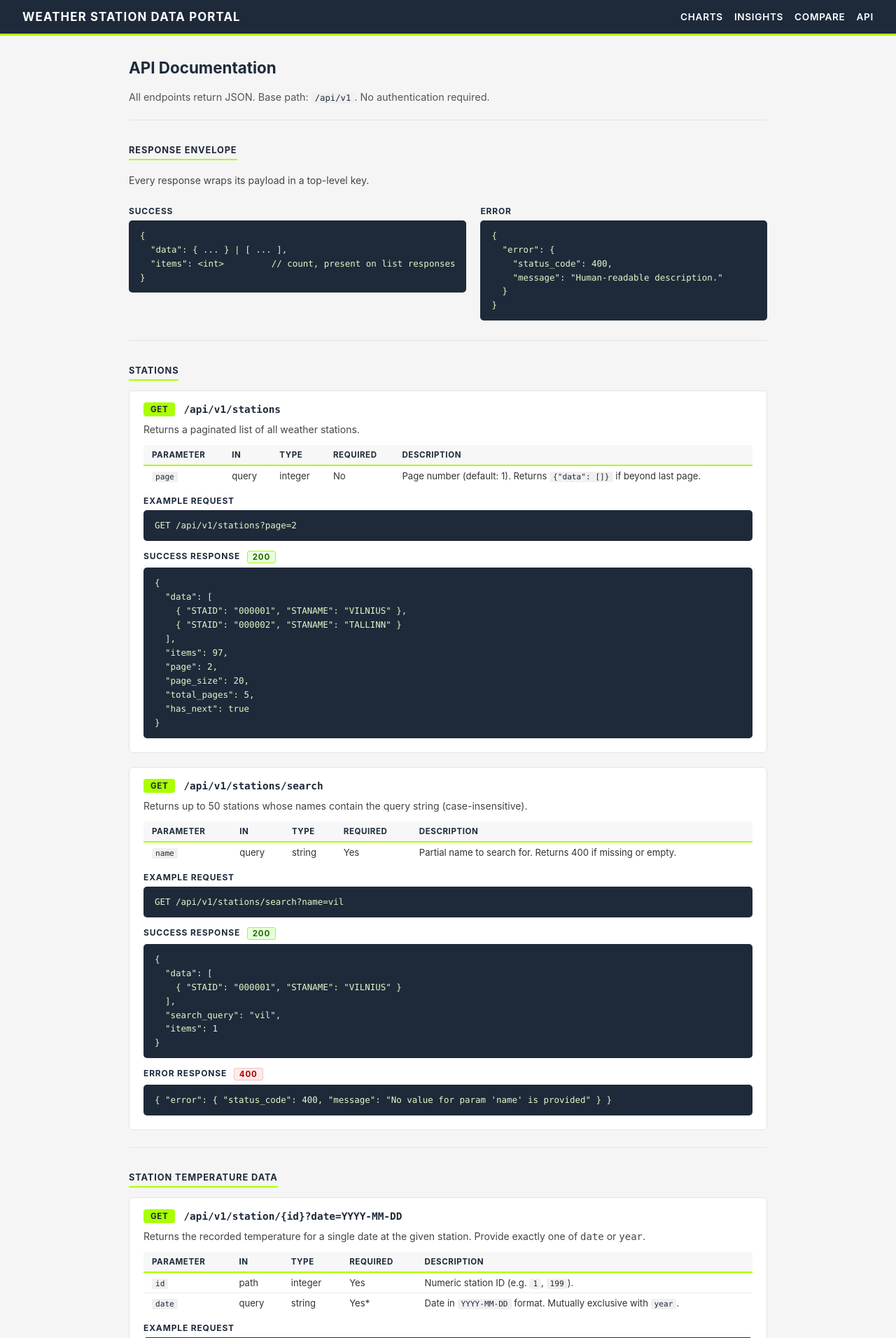
After one commit to jexser/Weather_Station_Data_Portal, a Flask app: page /api in a window 1280 px wide. The commit adds this page. Shown: the top 1912 px of the page at 70% size. Run offline with Flask 3, Linux system fonts and the light colour scheme; parts of the project's set-up code (start-up, migrations or seed data) failed here and were passed over.

Commit message:
API documentation on '/api/'

```diff
--- a/routes/ui.py
+++ b/routes/ui.py
@@ -126,6 +126,11 @@ def charts_ui():
     )
 
 
+@ui_bp.route("/api")
+def api_docs_ui():
+    return render_template("api.html")
+
+
 @ui_bp.route("/error")
 def internal_error_ui():
     return render_template("error.html")
--- a/static/css/components.css
+++ b/static/css/components.css
@@ -488,6 +488,163 @@ tr.muted td {
     font-weight: 600;
 }
 
+/* === API Documentation page === */
+.api-intro {
+    font-size: 0.9rem;
+    color: #555;
+    margin-bottom: 0;
+}
+
+.api-section {
+    margin-bottom: 8px;
+}
+
+.api-endpoint {
+    border: 1px solid #e4e4e4;
+    border-radius: 6px;
+    padding: 16px 20px;
+    margin-bottom: 20px;
+    background-color: #fff;
+}
+
+.api-endpoint-header {
+    display: flex;
+    align-items: center;
+    gap: 12px;
+    margin-bottom: 10px;
+}
+
+.method-badge {
+    display: inline-block;
+    padding: 3px 10px;
+    border-radius: 4px;
+    font-size: 0.72rem;
+    font-weight: 700;
+    letter-spacing: 0.06em;
+    text-transform: uppercase;
+    flex-shrink: 0;
+}
+
+.method-get {
+    background-color: #aaff00;
+    color: #1e2a3a;
+}
+
+.endpoint-path {
+    font-family: "SFMono-Regular", Consolas, "Liberation Mono", Menlo, monospace;
+    font-size: 0.9rem;
+    font-weight: 600;
+    color: #1e2a3a;
+    word-break: break-all;
+}
+
+.api-desc {
+    font-size: 0.875rem;
+    color: #444;
+    margin: 6px 0 14px;
+}
+
+.api-label {
+    font-size: 0.75rem;
+    font-weight: 700;
+    text-transform: uppercase;
+    letter-spacing: 0.07em;
+    color: #1e2a3a;
+    margin: 14px 0 6px;
+}
+
+.status-code {
+    display: inline-block;
+    padding: 1px 7px;
+    border-radius: 3px;
+    font-size: 0.72rem;
+    font-weight: 700;
+    background-color: #e6ffe0;
+    color: #2a6a00;
+    border: 1px solid #aaff00;
+    vertical-align: middle;
+    margin-left: 6px;
+}
+
+.status-error {
+    background-color: #ffeaea;
+    color: #a00;
+    border-color: #f5c0c0;
+}
+
+.code-block {
+    background-color: #1e2a3a;
+    color: #e8f5c8;
+    padding: 12px 16px;
+    border-radius: 5px;
+    font-family: "SFMono-Regular", Consolas, "Liberation Mono", Menlo, monospace;
+    font-size: 0.78rem;
+    line-height: 1.6;
+    overflow-x: auto;
+    margin: 0 0 4px;
+    white-space: pre;
+}
+
+.inline-code {
+    font-family: "SFMono-Regular", Consolas, "Liberation Mono", Menlo, monospace;
+    font-size: 0.85em;
+    background-color: #f0f0f0;
+    padding: 1px 5px;
+    border-radius: 3px;
+    color: #1e2a3a;
+}
+
+.api-doc-table {
+    border-collapse: collapse;
+    width: 100%;
+    font-size: 0.82rem;
+    margin-bottom: 4px;
+}
+
+.api-doc-table thead th {
+    background-color: #f7f7f7;
+    color: #1e2a3a;
+    padding: 7px 12px;
+    text-align: left;
+    border-bottom: 2px solid #aaff00;
+    font-weight: 700;
+    font-size: 0.72rem;
+    text-transform: uppercase;
+    letter-spacing: 0.05em;
+}
+
+.api-doc-table tbody td {
+    padding: 6px 12px;
+    border-bottom: 1px solid #ececec;
+    color: #333;
+    vertical-align: top;
+}
+
+.api-doc-table tbody tr:last-child td {
+    border-bottom: none;
+}
+
+.api-doc-table code {
+    font-family: "SFMono-Regular", Consolas, "Liberation Mono", Menlo, monospace;
+    font-size: 0.85em;
+    background-color: #f0f0f0;
+    padding: 1px 5px;
+    border-radius: 3px;
+    color: #1e2a3a;
+}
+
+.api-envelope-grid {
+    display: grid;
+    grid-template-columns: 1fr 1fr;
+    gap: 20px;
+}
+
+@media (max-width: 720px) {
+    .api-envelope-grid {
+        grid-template-columns: 1fr;
+    }
+}
+
 @media (max-width: 720px) {
     .insights-form-grid {
         grid-template-columns: 1fr;
--- /dev/null
+++ b/templates/api.html
@@ -0,0 +1,348 @@
+{% extends "base.html" %}
+
+{% block title %}API Documentation — Weather Station Data Portal{% endblock %}
+
+{% block content %}
+<h1>API Documentation</h1>
+<p class="api-intro">All endpoints return JSON. Base path: <code class="inline-code">/api/v1</code>. No authentication required.</p>
+
+<hr>
+
+<section class="api-section">
+    <h2>Response Envelope</h2>
+    <p class="api-desc">Every response wraps its payload in a top-level key.</p>
+
+    <div class="api-envelope-grid">
+        <div>
+            <p class="api-label">Success</p>
+            <pre class="code-block">{
+  "data": { ... } | [ ... ],
+  "items": &lt;int&gt;         // count, present on list responses
+}</pre>
+        </div>
+        <div>
+            <p class="api-label">Error</p>
+            <pre class="code-block">{
+  "error": {
+    "status_code": 400,
+    "message": "Human-readable description."
+  }
+}</pre>
+        </div>
+    </div>
+</section>
+
+<hr>
+
+<section class="api-section">
+    <h2>Stations</h2>
+
+    <div class="api-endpoint">
+        <div class="api-endpoint-header">
+            <span class="method-badge method-get">GET</span>
+            <span class="endpoint-path">/api/v1/stations</span>
+        </div>
+        <p class="api-desc">Returns a paginated list of all weather stations.</p>
+        <table class="api-doc-table">
+            <thead>
+                <tr><th>Parameter</th><th>In</th><th>Type</th><th>Required</th><th>Description</th></tr>
+            </thead>
+            <tbody>
+                <tr><td><code>page</code></td><td>query</td><td>integer</td><td>No</td><td>Page number (default: 1). Returns <code>{"data": []}</code> if beyond last page.</td></tr>
+            </tbody>
+        </table>
+        <p class="api-label">Example request</p>
+        <pre class="code-block">GET /api/v1/stations?page=2</pre>
+        <p class="api-label">Success response <span class="status-code">200</span></p>
+        <pre class="code-block">{
+  "data": [
+    { "STAID": "000001", "STANAME": "VILNIUS" },
+    { "STAID": "000002", "STANAME": "TALLINN" }
+  ],
+  "items": 97,
+  "page": 2,
+  "page_size": 20,
+  "total_pages": 5,
+  "has_next": true
+}</pre>
+    </div>
+
+    <div class="api-endpoint">
+        <div class="api-endpoint-header">
+            <span class="method-badge method-get">GET</span>
+            <span class="endpoint-path">/api/v1/stations/search</span>
+        </div>
+        <p class="api-desc">Returns up to 50 stations whose names contain the query string (case-insensitive).</p>
+        <table class="api-doc-table">
+            <thead>
+                <tr><th>Parameter</th><th>In</th><th>Type</th><th>Required</th><th>Description</th></tr>
+            </thead>
+            <tbody>
+                <tr><td><code>name</code></td><td>query</td><td>string</td><td>Yes</td><td>Partial name to search for. Returns 400 if missing or empty.</td></tr>
+            </tbody>
+        </table>
+        <p class="api-label">Example request</p>
+        <pre class="code-block">GET /api/v1/stations/search?name=vil</pre>
+        <p class="api-label">Success response <span class="status-code">200</span></p>
+        <pre class="code-block">{
+  "data": [
+    { "STAID": "000001", "STANAME": "VILNIUS" }
+  ],
+  "search_query": "vil",
+  "items": 1
+}</pre>
+        <p class="api-label">Error response <span class="status-code status-error">400</span></p>
+        <pre class="code-block">{ "error": { "status_code": 400, "message": "No value for param 'name' is provided" } }</pre>
+    </div>
+</section>
+
+<hr>
+
+<section class="api-section">
+    <h2>Station Temperature Data</h2>
+
+    <div class="api-endpoint">
+        <div class="api-endpoint-header">
+            <span class="method-badge method-get">GET</span>
+            <span class="endpoint-path">/api/v1/station/{id}?date=YYYY-MM-DD</span>
+        </div>
+        <p class="api-desc">Returns the recorded temperature for a single date at the given station. Provide exactly one of <code>date</code> or <code>year</code>.</p>
+        <table class="api-doc-table">
+            <thead>
+                <tr><th>Parameter</th><th>In</th><th>Type</th><th>Required</th><th>Description</th></tr>
+            </thead>
+            <tbody>
+                <tr><td><code>id</code></td><td>path</td><td>integer</td><td>Yes</td><td>Numeric station ID (e.g. <code>1</code>, <code>199</code>).</td></tr>
+                <tr><td><code>date</code></td><td>query</td><td>string</td><td>Yes*</td><td>Date in <code>YYYY-MM-DD</code> format. Mutually exclusive with <code>year</code>.</td></tr>
+            </tbody>
+        </table>
+        <p class="api-label">Example request</p>
+        <pre class="code-block">GET /api/v1/station/1?date=2003-08-12</pre>
+        <p class="api-label">Success response <span class="status-code">200</span></p>
+        <pre class="code-block">{
+  "data": {
+    "stationid": "000001",
+    "date": "2003-08-12",
+    "temperature": 38.2
+  },
+  "items": 1
+}</pre>
+        <p class="api-label">Error responses</p>
+        <pre class="code-block">// 400 — invalid date format
+{ "error": { "status_code": 400, "message": "Invalid date format. Expected YYYY-MM-DD." } }
+
+// 400 — both date and year supplied
+{ "error": { "status_code": 400, "message": "Conflicting parameters: provide either 'date' or 'year', not both." } }
+
+// 404 — station file not found or no record for date
+{ "error": { "status_code": 404, "message": "Station not found." } }</pre>
+    </div>
+
+    <div class="api-endpoint">
+        <div class="api-endpoint-header">
+            <span class="method-badge method-get">GET</span>
+            <span class="endpoint-path">/api/v1/station/{id}?year=YYYY</span>
+        </div>
+        <p class="api-desc">Returns all daily temperature records for a station for a given year. Missing values (<code>-9999</code>) are returned as <code>null</code>.</p>
+        <table class="api-doc-table">
+            <thead>
+                <tr><th>Parameter</th><th>In</th><th>Type</th><th>Required</th><th>Description</th></tr>
+            </thead>
+            <tbody>
+                <tr><td><code>id</code></td><td>path</td><td>integer</td><td>Yes</td><td>Numeric station ID.</td></tr>
+                <tr><td><code>year</code></td><td>query</td><td>integer</td><td>Yes*</td><td>Four-digit year (e.g. <code>2003</code>). Mutually exclusive with <code>date</code>.</td></tr>
+            </tbody>
+        </table>
+        <p class="api-label">Example request</p>
+        <pre class="code-block">GET /api/v1/station/1?year=2003</pre>
+        <p class="api-label">Success response <span class="status-code">200</span></p>
+        <pre class="code-block">{
+  "data": [
+    { "date": "2003-01-01", "temperature": -3.1 },
+    { "date": "2003-01-02", "temperature": null },
+    { "date": "2003-12-31", "temperature": 1.4 }
+  ],
+  "items": 365
+}</pre>
+        <p class="api-label">Error responses</p>
+        <pre class="code-block">// 400 — invalid year value
+{ "error": { "status_code": 400, "message": "Invalid year." } }
+
+// 404 — station file not found
+{ "error": { "status_code": 404, "message": "Station not found." } }</pre>
+    </div>
+
+    <div class="api-endpoint">
+        <div class="api-endpoint-header">
+            <span class="method-badge method-get">GET</span>
+            <span class="endpoint-path">/api/v1/station/{id}/yearly</span>
+        </div>
+        <p class="api-desc">Returns one mean temperature value per year for the station, aggregated from all valid daily records. Years with no valid data are omitted.</p>
+        <table class="api-doc-table">
+            <thead>
+                <tr><th>Parameter</th><th>In</th><th>Type</th><th>Required</th><th>Description</th></tr>
+            </thead>
+            <tbody>
+                <tr><td><code>id</code></td><td>path</td><td>integer</td><td>Yes</td><td>Numeric station ID.</td></tr>
+            </tbody>
+        </table>
+        <p class="api-label">Example request</p>
+        <pre class="code-block">GET /api/v1/station/1/yearly</pre>
+        <p class="api-label">Success response <span class="status-code">200</span></p>
+        <pre class="code-block">{
+  "data": [
+    { "year": 1960, "temperature": 6.1 },
+    { "year": 1961, "temperature": 5.8 }
+  ],
+  "items": 62,
+  "stationid": "000001"
+}</pre>
+        <p class="api-label">Error response <span class="status-code status-error">404</span></p>
+        <pre class="code-block">{ "error": { "status_code": 404, "message": "Station not found." } }</pre>
+    </div>
+
+    <div class="api-endpoint">
+        <div class="api-endpoint-header">
+            <span class="method-badge method-get">GET</span>
+            <span class="endpoint-path">/api/v1/station/{id}/date/{mm_dd}</span>
+        </div>
+        <p class="api-desc">Returns the temperature recorded on a specific calendar date (<code>MM-DD</code>) across all available years.</p>
+        <table class="api-doc-table">
+            <thead>
+                <tr><th>Parameter</th><th>In</th><th>Type</th><th>Required</th><th>Description</th></tr>
+            </thead>
+            <tbody>
+                <tr><td><code>id</code></td><td>path</td><td>integer</td><td>Yes</td><td>Numeric station ID.</td></tr>
+                <tr><td><code>mm_dd</code></td><td>path</td><td>string</td><td>Yes</td><td>Calendar date in <code>MM-DD</code> format (e.g. <code>07-15</code>).</td></tr>
+            </tbody>
+        </table>
+        <p class="api-label">Example request</p>
+        <pre class="code-block">GET /api/v1/station/1/date/07-15</pre>
+        <p class="api-label">Success response <span class="status-code">200</span></p>
+        <pre class="code-block">{
+  "data": [
+    { "date": "2000-07-15", "temperature": 24.3 },
+    { "date": "2001-07-15", "temperature": 21.7 }
+  ],
+  "items": 60,
+  "stationid": "000001",
+  "mm_dd": "07-15"
+}</pre>
+    </div>
+</section>
+
+<hr>
+
+<section class="api-section">
+    <h2>Insights</h2>
+
+    <div class="api-endpoint">
+        <div class="api-endpoint-header">
+            <span class="method-badge method-get">GET</span>
+            <span class="endpoint-path">/api/v1/insights/{id}?type=&lt;type&gt;</span>
+        </div>
+        <p class="api-desc">Returns a statistical insight for the given station. The <code>date</code> parameter is required only for date-dependent insight types.</p>
+        <table class="api-doc-table">
+            <thead>
+                <tr><th>Parameter</th><th>In</th><th>Type</th><th>Required</th><th>Description</th></tr>
+            </thead>
+            <tbody>
+                <tr><td><code>id</code></td><td>path</td><td>integer</td><td>Yes</td><td>Numeric station ID.</td></tr>
+                <tr><td><code>type</code></td><td>query</td><td>string</td><td>Yes</td><td>Insight type — see table below.</td></tr>
+                <tr><td><code>date</code></td><td>query</td><td>string</td><td>Conditional</td><td>Calendar date in <code>MM-DD</code> format. Required for <code>avg_for_date</code> and <code>temp_variability</code>.</td></tr>
+            </tbody>
+        </table>
+
+        <p class="api-label">Insight types</p>
+        <table class="api-doc-table">
+            <thead>
+                <tr><th>type value</th><th>date required</th><th>Response data shape</th><th>Description</th></tr>
+            </thead>
+            <tbody>
+                <tr><td><code>hottest_year</code></td><td>No</td><td><code>{"year": int, "value": float}</code></td><td>Year with highest mean daily temperature and its value.</td></tr>
+                <tr><td><code>coldest_year</code></td><td>No</td><td><code>{"year": int, "value": float}</code></td><td>Year with lowest mean daily temperature and its value.</td></tr>
+                <tr><td><code>hottest_day</code></td><td>No</td><td><code>{"date": "YYYY-MM-DD", "value": float}</code></td><td>Single hottest recorded date and temperature in °C.</td></tr>
+                <tr><td><code>coldest_day</code></td><td>No</td><td><code>{"date": "YYYY-MM-DD", "value": float}</code></td><td>Single coldest recorded date and temperature in °C.</td></tr>
+                <tr><td><code>avg_for_date</code></td><td>Yes (MM-DD)</td><td><code>{"avg_temp": float}</code></td><td>Mean temperature across all years for that calendar date, rounded to 1 d.p.</td></tr>
+                <tr><td><code>temp_variability</code></td><td>Yes (MM-DD)</td><td><code>{"std_dev": float}</code></td><td>Standard deviation of temperature across all years for that calendar date, rounded to 1 d.p.</td></tr>
+                <tr><td><code>missing_data_count</code></td><td>No</td><td><code>{"missing_count": int}</code></td><td>Count of missing (<code>-9999</code>) temperature records in the station file.</td></tr>
+            </tbody>
+        </table>
+
+        <p class="api-label">Example requests</p>
+        <pre class="code-block">GET /api/v1/insights/1?type=hottest_year
+GET /api/v1/insights/1?type=avg_for_date&date=07-15</pre>
+        <p class="api-label">Success responses <span class="status-code">200</span></p>
+        <pre class="code-block">// hottest_year / coldest_year
+{ "data": { "year": 2003, "value": 12.4 } }
+
+// hottest_day / coldest_day
+{ "data": { "date": "2003-08-12", "value": 38.2 } }
+
+// avg_for_date
+{ "data": { "avg_temp": 22.4 } }
+
+// temp_variability
+{ "data": { "std_dev": 3.1 } }
+
+// missing_data_count
+{ "data": { "missing_count": 42 } }</pre>
+        <p class="api-label">Error responses</p>
+        <pre class="code-block">// 400 — unsupported type
+{ "error": { "status_code": 400, "message": "Invalid insight type." } }
+
+// 400 — date missing for date-dependent insight
+{ "error": { "status_code": 400, "message": "Parameter 'date' (MM-DD) is required for this insight type." } }
+
+// 404 — station not found
+{ "error": { "status_code": 404, "message": "Station not found." } }</pre>
+    </div>
+</section>
+
+<hr>
+
+<section class="api-section">
+    <h2>Compare</h2>
+
+    <div class="api-endpoint">
+        <div class="api-endpoint-header">
+            <span class="method-badge method-get">GET</span>
+            <span class="endpoint-path">/api/v1/compare</span>
+        </div>
+        <p class="api-desc">Returns a full-year union of daily temperatures for two stations side by side. Every calendar day in the requested year is present; missing values are <code>null</code>.</p>
+        <table class="api-doc-table">
+            <thead>
+                <tr><th>Parameter</th><th>In</th><th>Type</th><th>Required</th><th>Description</th></tr>
+            </thead>
+            <tbody>
+                <tr><td><code>stationA_id</code></td><td>query</td><td>integer</td><td>Yes</td><td>Numeric station ID for Station A.</td></tr>
+                <tr><td><code>stationB_id</code></td><td>query</td><td>integer</td><td>Yes</td><td>Numeric station ID for Station B.</td></tr>
+                <tr><td><code>year</code></td><td>query</td><td>integer</td><td>Yes</td><td>Four-digit year to compare (e.g. <code>2003</code>).</td></tr>
+            </tbody>
+        </table>
+        <p class="api-label">Example request</p>
+        <pre class="code-block">GET /api/v1/compare?stationA_id=1&stationB_id=2&year=2003</pre>
+        <p class="api-label">Success response <span class="status-code">200</span></p>
+        <pre class="code-block">{
+  "data": [
+    { "date": "2003-01-01", "stationA": -3.1, "stationB": -1.8 },
+    { "date": "2003-01-02", "stationA": null, "stationB": -0.4 },
+    { "date": "2003-12-31", "stationA": 1.4,  "stationB": null  }
+  ],
+  "items": 365,
+  "stationA_id": "000001",
+  "stationB_id": "000002",
+  "year": "2003"
+}</pre>
+        <p class="api-label">Error responses</p>
+        <pre class="code-block">// 400 — missing required parameter
+{ "error": { "status_code": 400, "message": "Parameter 'stationA_id' is required." } }
+
+// 400 — invalid year or non-numeric station ID
+{ "error": { "status_code": 400, "message": "Invalid year." } }
+
+// 404 — station file not found
+{ "error": { "status_code": 404, "message": "Station not found." } }</pre>
+    </div>
+</section>
+{% endblock %}
--- a/templates/base.html
+++ b/templates/base.html
@@ -12,6 +12,7 @@
             <a href="{{ url_for('ui.charts_ui') }}">Charts</a>
             <a href="{{ url_for('ui.insights_ui') }}">Insights</a>
             <a href="{{ url_for('ui.compare_ui') }}">Compare</a>
+            <a href="{{ url_for('ui.api_docs_ui') }}">API</a>
         </nav>
     </header>
     <main class="page-content">
```
